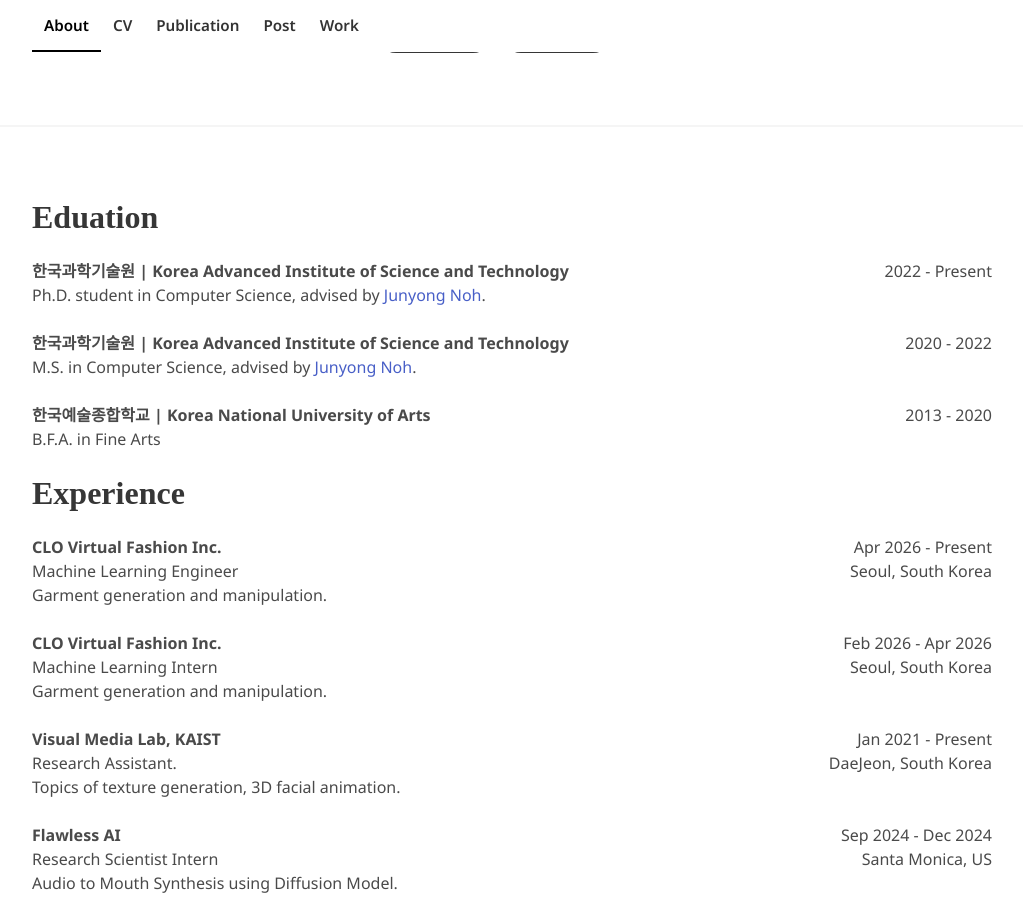
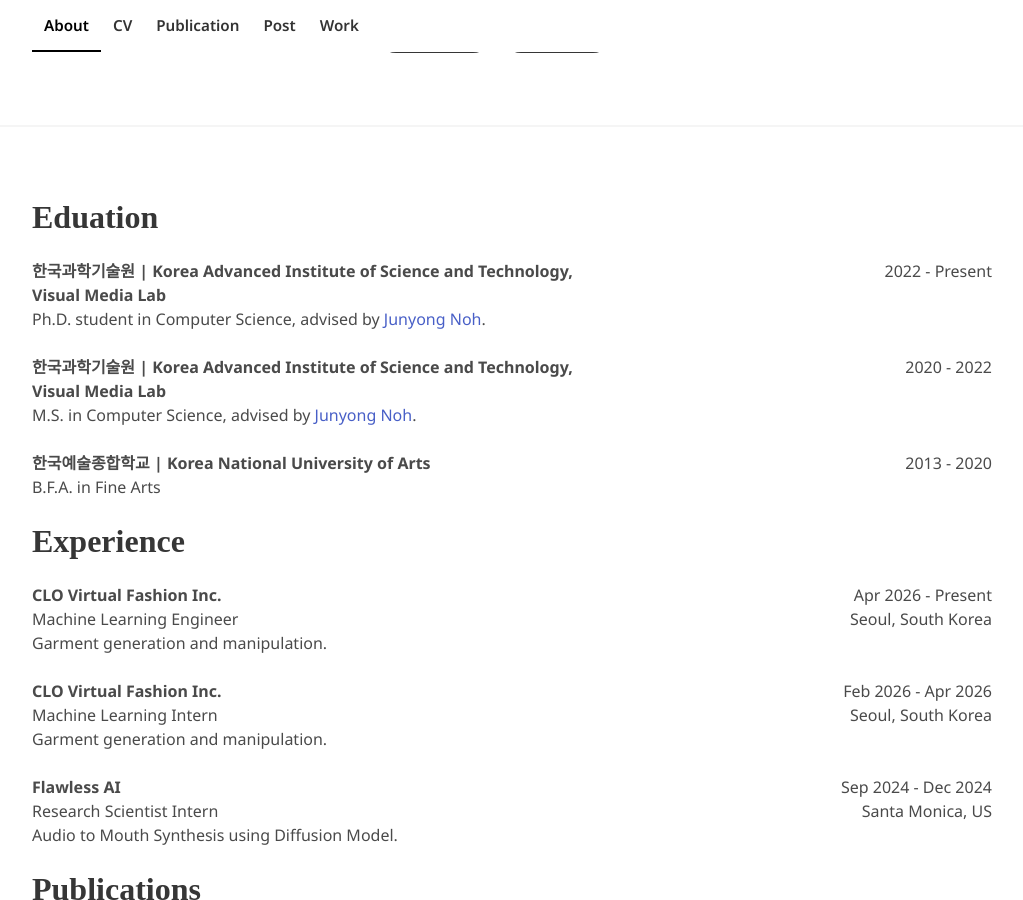
Before and after one commit to chacorp/sihuncha, a Jekyll site: the page built from src/index.html, in a window 1280 px wide and 900 px high, scrolled down 378 px. Shown: the whole window, without its empty margins (128-1151 px from the left). Built offline with Jekyll 4.4.1, drawn with Linux system fonts in a browser that asks for light colours; nearby versions of some CDN libraries; some web fonts are replaced; library files that are not in the unit come from our copies; a style sheet for code colours, icons or effects is not loaded.

Commit message:
updated info

```diff
--- a/src/_data/education.yml
+++ b/src/_data/education.yml
@@ -1,9 +1,9 @@
-- name: 한국과학기술원 | Korea Advanced Institute of Science and Technology
+- name: 한국과학기술원 | Korea Advanced Institute of Science and Technology, Visual Media Lab
   description: >-
     Ph.D. student in Computer Science, advised by <a href="https://vml.kaist.ac.kr/main/people/person/1">Junyong Noh</a>.
   dates: 2022 - Present
 
-- name: 한국과학기술원 | Korea Advanced Institute of Science and Technology
+- name: 한국과학기술원 | Korea Advanced Institute of Science and Technology, Visual Media Lab
   description: >-
     M.S. in Computer Science, advised by <a href="https://vml.kaist.ac.kr/main/people/person/1">Junyong Noh</a>.
   dates: 2020 - 2022
--- a/src/_data/experience.yml
+++ b/src/_data/experience.yml
@@ -12,12 +12,12 @@
   dates: "Feb 2026 - Apr 2026"
   location: Seoul, South Korea
 
-- company: Visual Media Lab, KAIST
-  description: >-
-      Research Assistant.
-  topic: Topics of texture generation, 3D facial animation.
-  dates: "Jan 2021 - Present"
-  location: DaeJeon, South Korea
+# - company: Visual Media Lab, KAIST
+#   description: >-
+#       Research Assistant.
+#   topic: Topics of texture generation, 3D facial animation.
+#   dates: "Jan 2021 - Aug 2026"
+#   location: DaeJeon, South Korea
 
 - company: Flawless AI
   description: >-
```
